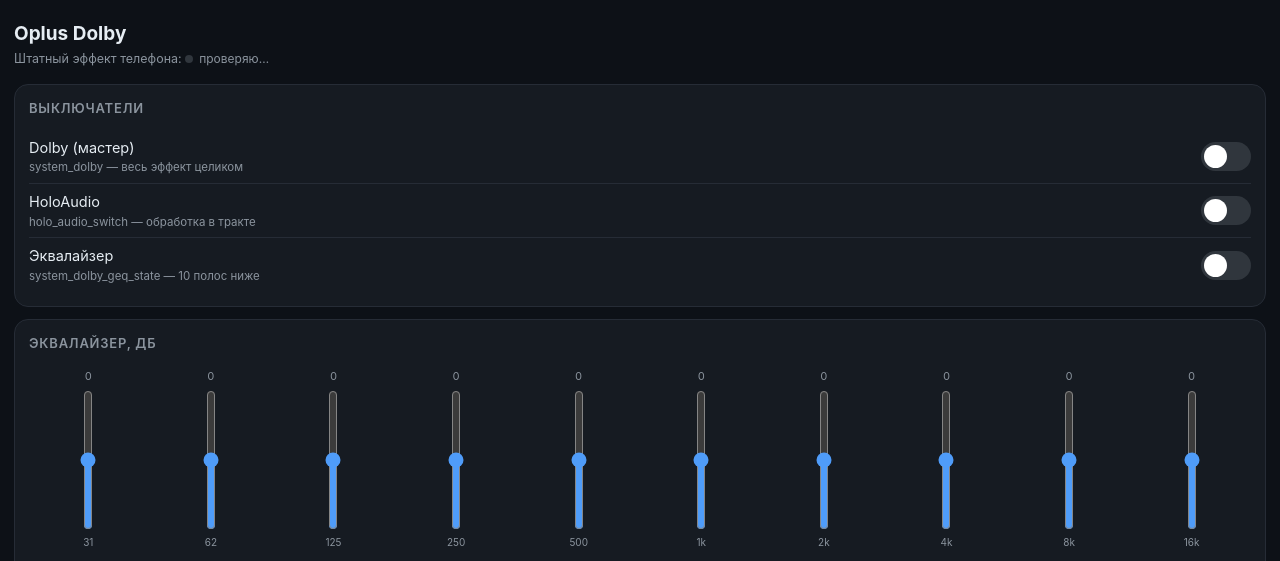
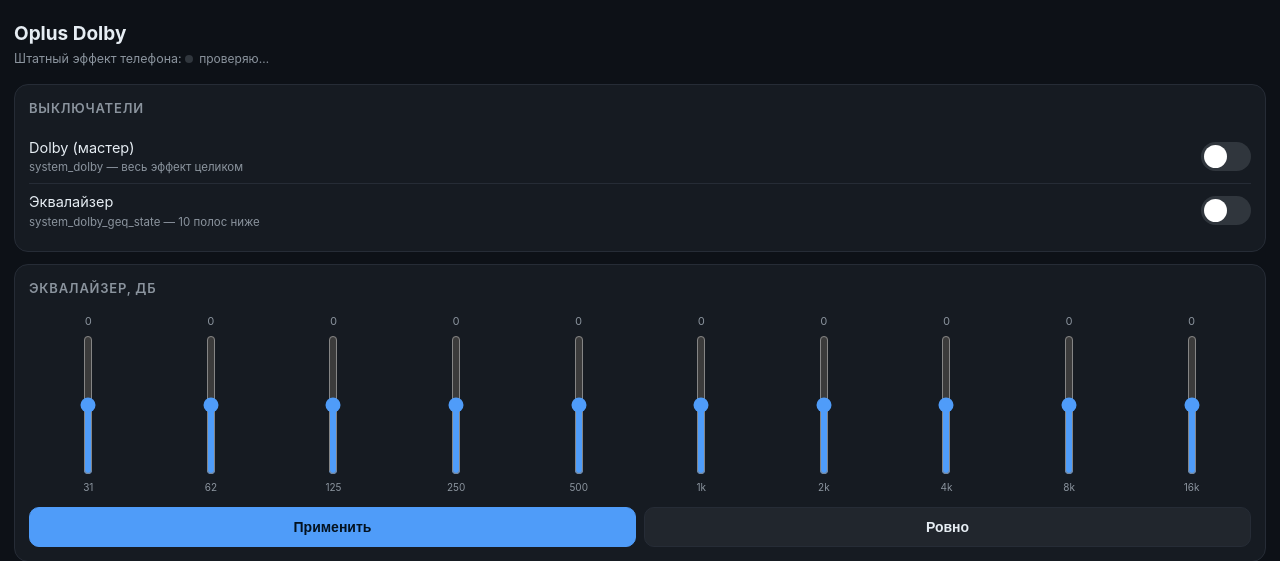
Before and after one commit to davnozdu/OplusDolby, a web app: page / in a window 1280 px wide. Shown: the top 561 px of the page. Run offline with its HTML, style and script files only (its server is not run), Linux system fonts and the light colour scheme; data that the repository does not hold is empty.

Commit message:
panel: drop the HoloAudio flag toggle; tie the EQ curve to the current volume bucket

```diff
--- a/webroot/index.html
+++ b/webroot/index.html
@@ -82,10 +82,6 @@
   <div class="row">
     <div><span class="label">Dolby (мастер)</span><span class="hint">system_dolby — весь эффект целиком</span></div>
     <button class="sw" id="swDolby" data-key="dolby"></button>
-  </div>
-  <div class="row">
-    <div><span class="label">HoloAudio</span><span class="hint">holo_audio_switch — обработка в тракте</span></div>
-    <button class="sw" id="swHolo" data-key="holo"></button>
   </div>
   <div class="row">
     <div><span class="label">Эквалайзер</span><span class="hint">system_dolby_geq_state — 10 полос ниже</span></div>
@@ -221,7 +217,6 @@ async function refresh() {
     state.keys = k;
     const effOn = (k.__effect || "").indexOf("enabled=true") !== -1;
     setSw(document.getElementById("swDolby"), effOn);
-    setSw(document.getElementById("swHolo"), k.holo_audio_switch === "1");
     setSw(document.getElementById("swGeq"), k.system_dolby_geq_state === "1");
     document.getElementById("effLine").textContent = (k.__effect || "—");
     if (k.holo_audio_mode !== undefined) document.getElementById("mode").value = k.holo_audio_mode;
@@ -252,7 +247,6 @@ document.querySelectorAll(".sw").forEach(btn => {
     btn.classList.toggle("on", !now);
     let cmd;
     if (key === "dolby") cmd = SCRIPT + " audio " + (now ? "off" : "on");
-    if (key === "holo") cmd = SCRIPT + " " + (now ? "off" : "on");
     if (key === "geq") cmd = SCRIPT + " eq " + (now ? "off" : "on");
     const out = await run(cmd);
     if (!out || /failed/.test(out)) refresh();
```
Also changed, not shown: 2 other files.
